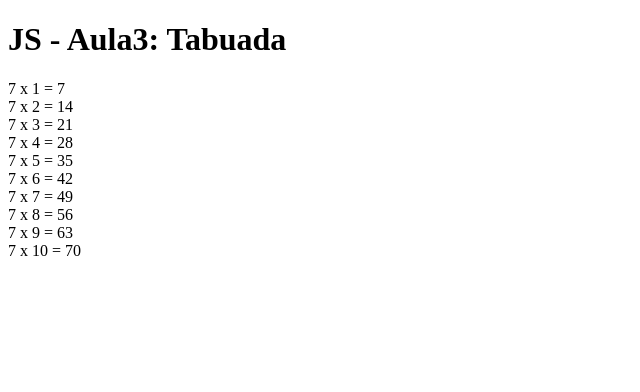
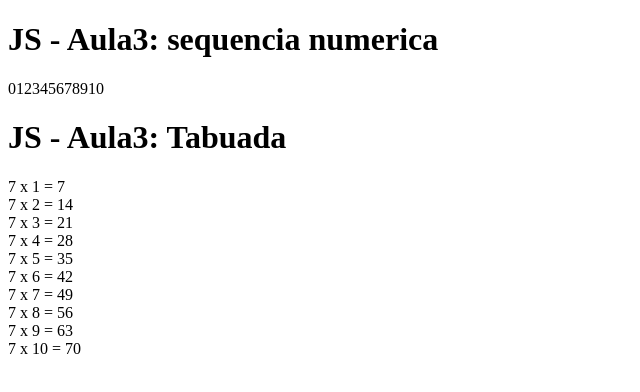
Before and after one commit to welingtonwpv/aprenda-a-programar, a plain HTML site: page tarefa-dia-3/index.html in a window 1280 px wide. Shown: the whole page, without its empty margins (0-640 px from the left). Drawn offline with Linux system fonts and the light colour scheme.

Commit message:
pratica 2 aula 3 pt 2

```diff
--- a/tarefa-dia-3/index.html
+++ b/tarefa-dia-3/index.html
@@ -5,6 +5,9 @@
     <title>Tabuada</title>
 </head>
 <body>
+    <h1>JS - Aula3: sequencia numerica</h1>
+    <script src="pratica-1.js"></script>
+
     <h1>JS - Aula3: Tabuada</h1>
     <script src="pratica-2.js"></script>
 </body>
--- a/tarefa-dia-3/pratica-1.js
+++ b/tarefa-dia-3/pratica-1.js
@@ -1,7 +1,7 @@
+
 var count = 0;
 
 while ( count <= 10) {
     document.write (count);
     count++;
-    console.log("ola mundo")
 }
```
